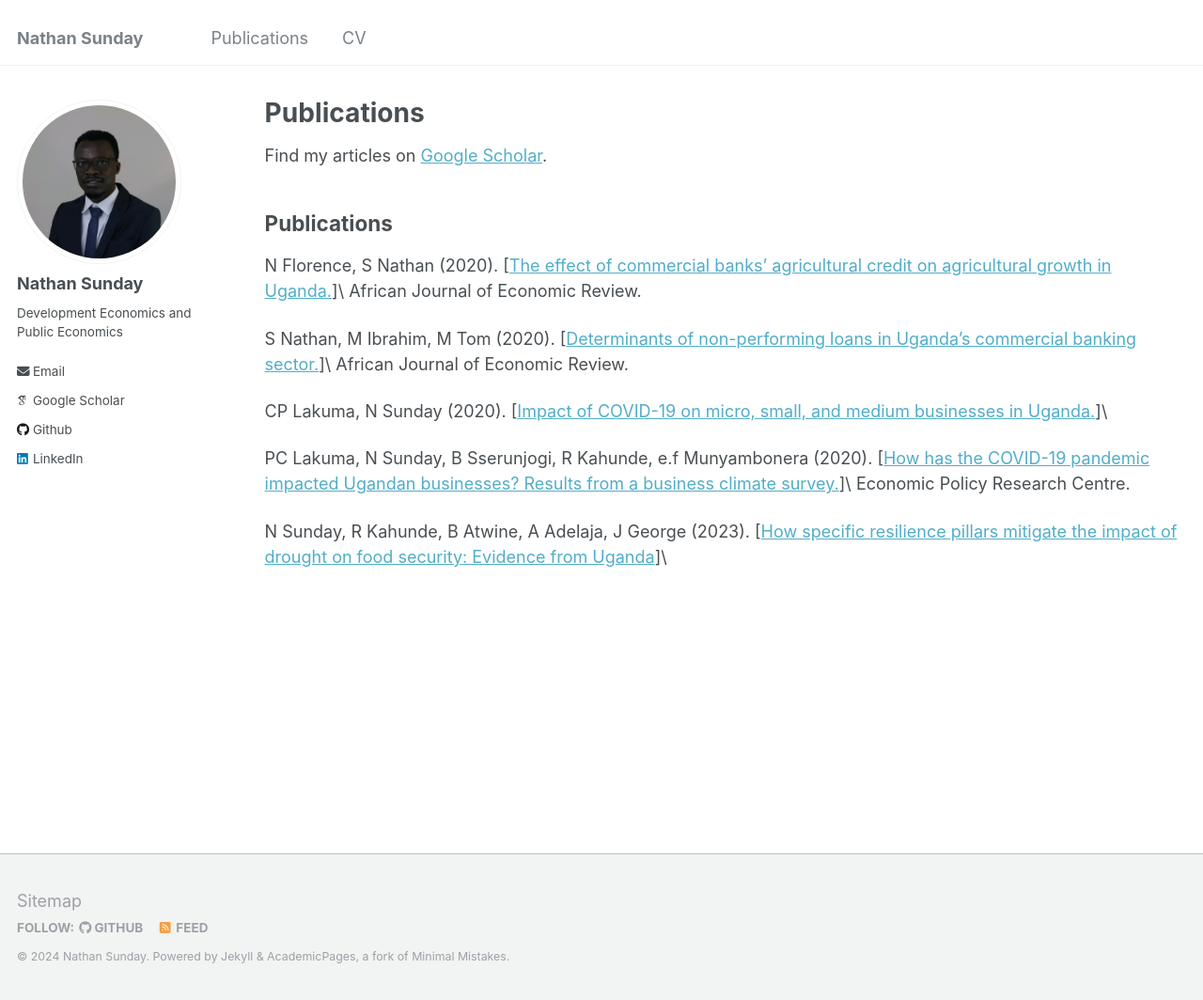
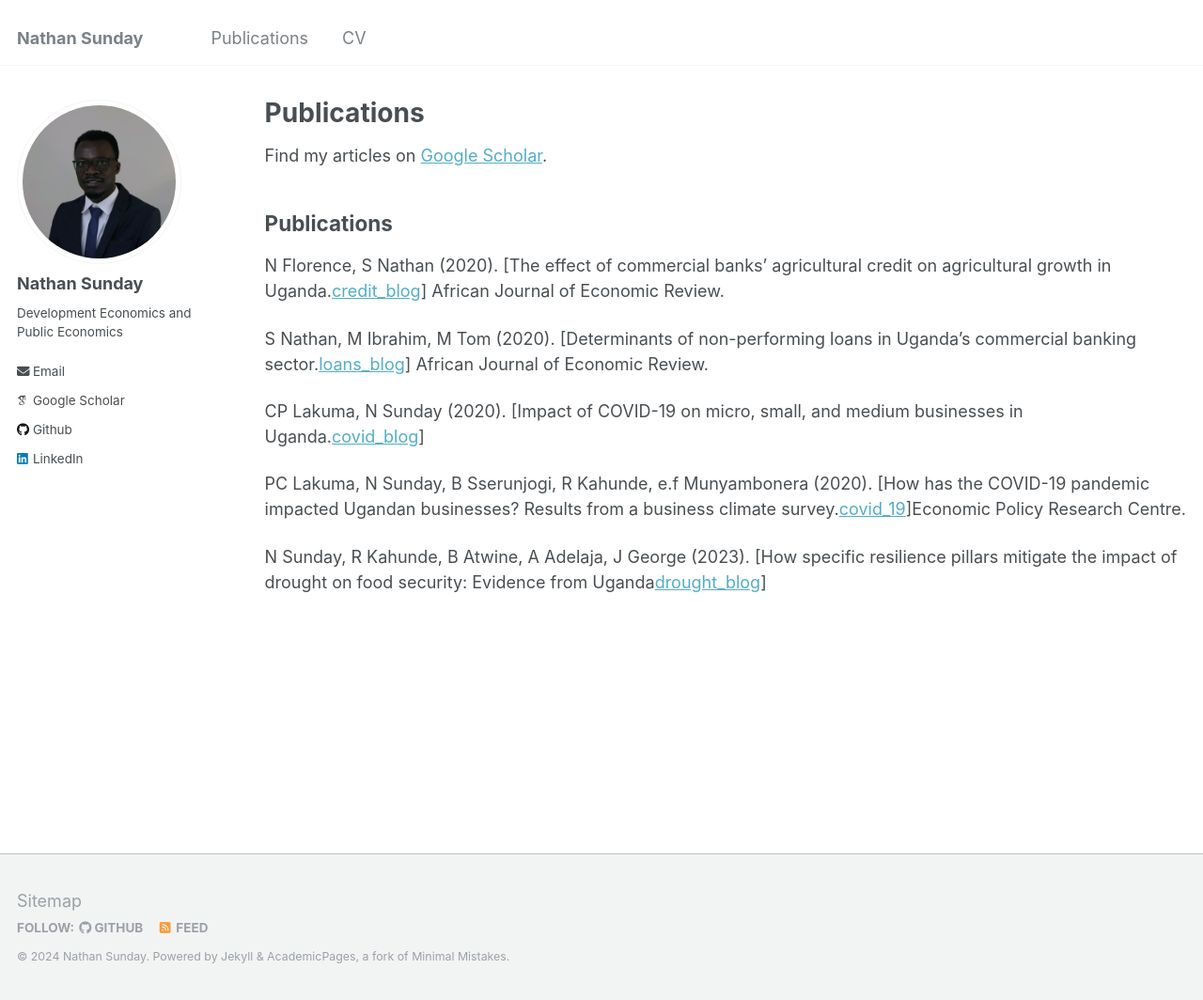
Before and after one commit to LizzyChikapa/nathan, a Jekyll site: the page built from _pages/publications.md, in a window 1280 px wide and 1064 px high. Shown: the whole window at 94% size. Built offline with Jekyll 4.4.1, drawn with Linux system fonts in a browser that asks for light colours; some web fonts are replaced.

Commit message:
Update publications.md

```diff
--- a/_pages/publications.md
+++ b/_pages/publications.md
@@ -14,15 +14,15 @@ Find my articles on [Google Scholar][google_scholar].
 
 ## Publications
 
-N Florence, S Nathan (2020). [[The effect of commercial banks’ agricultural credit on agricultural growth in Uganda.][credit_blog]]\ African Journal of Economic Review.
+N Florence, S Nathan (2020). [The effect of commercial banks’ agricultural credit on agricultural growth in Uganda.[credit_blog]] African Journal of Economic Review.
 
-S Nathan, M Ibrahim, M Tom (2020). [[Determinants of non-performing loans in Uganda’s commercial banking sector.][loans_blog]]\  African Journal of Economic Review.
+S Nathan, M Ibrahim, M Tom (2020). [Determinants of non-performing loans in Uganda’s commercial banking sector.[loans_blog]] African Journal of Economic Review.
 
-CP Lakuma, N Sunday (2020). [[Impact of COVID-19 on micro, small, and medium businesses in Uganda.][covid_blog]]\
+CP Lakuma, N Sunday (2020). [Impact of COVID-19 on micro, small, and medium businesses in Uganda.[covid_blog]]
 
-PC Lakuma, N Sunday, B Sserunjogi, R Kahunde, e.f Munyambonera (2020). [[How has the COVID-19 pandemic impacted Ugandan businesses? Results from a business climate survey.][covid_19]]\ Economic Policy Research Centre.
+PC Lakuma, N Sunday, B Sserunjogi, R Kahunde, e.f Munyambonera (2020). [How has the COVID-19 pandemic impacted Ugandan businesses? Results from a business climate survey.[covid_19]]Economic Policy Research Centre.
 
-N Sunday, R Kahunde, B Atwine, A Adelaja, J George (2023). [[How specific resilience pillars mitigate the impact of drought on food security: Evidence from Uganda][drought_blog]]\
+N Sunday, R Kahunde, B Atwine, A Adelaja, J George (2023). [How specific resilience pillars mitigate the impact of drought on food security: Evidence from Uganda[drought_blog]]
 
 
 [credit_blog]: https://www.ajol.info/index.php/ajer/article/view/192203
```
